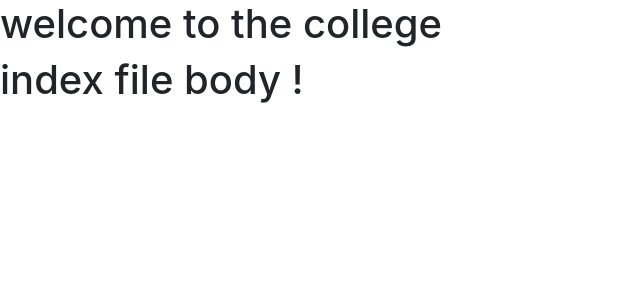
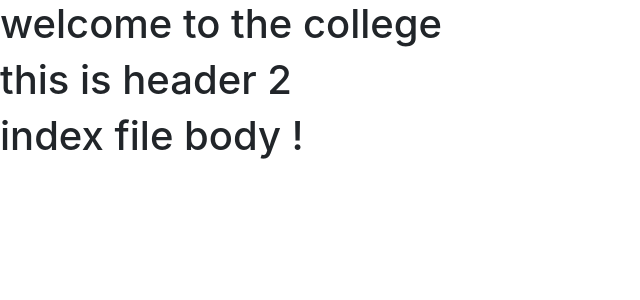
Before and after one commit to ankit7893/college-, a Django app: page / in a window 1280 px wide. Shown: the top 300 px of the page, without its empty margins (0-640 px from the left). Run offline with Django 3.2, Linux system fonts and the light colour scheme; some libraries are stand-ins or nearby versions.

Commit message:
second commit

```diff
--- a/templates/base.html
+++ b/templates/base.html
@@ -18,6 +18,8 @@
   </head>
   <body>
       <h1> welcome to the college </h1>
+      <h1>  this is header 2 </h1>
+
 
       {% block header %}
 
```
Also changed, not shown: notes.py (added, +8 -0 lines).
